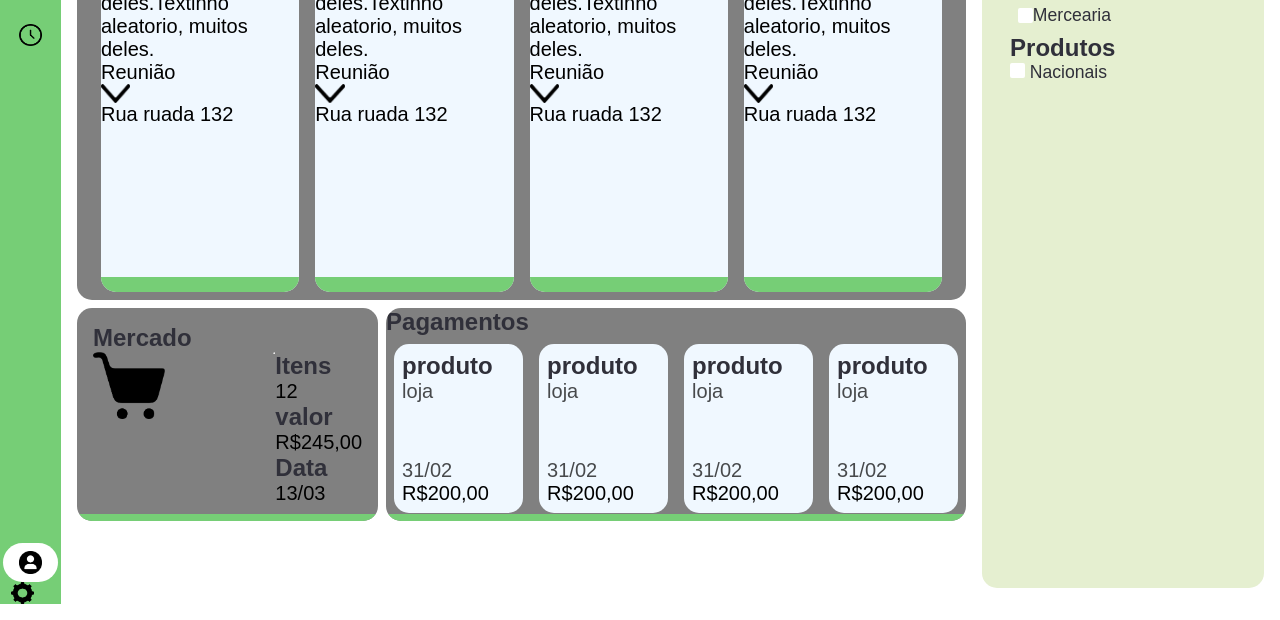
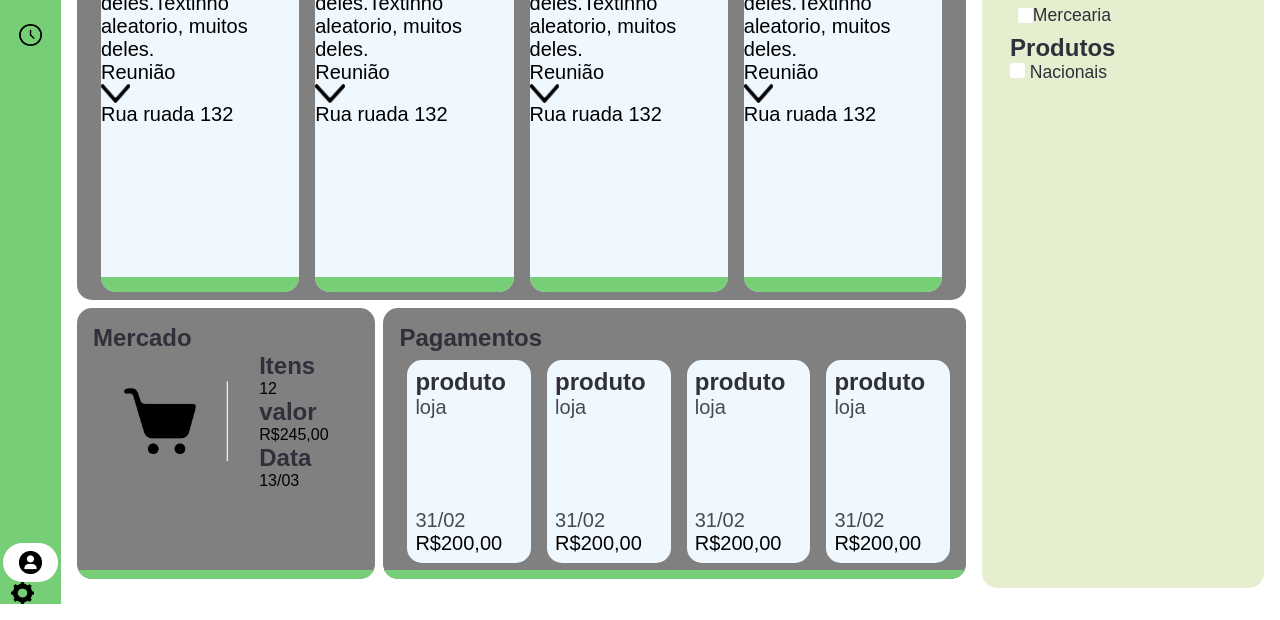
Before and after one commit to Alv-Rod/Cida-Agenda-Inteligente, a plain HTML site: page painel.html in a window 1280 px wide. Shown: the part 196-816 px from the top of the page. Drawn offline with Linux system fonts and the light colour scheme.

Commit message:
Update main.css

```diff
--- a/css/main.css
+++ b/css/main.css
@@ -19,6 +19,7 @@
 
 #card-bottom{
     display: flex;
+    height: 33.9%;
 }
 
 .cart{
@@ -45,12 +46,32 @@
     height: 100%;
 }
 
+#market-content{
+    align-items: center;
+}
+
 #cart-supreme-div{
     display: flex;
+    justify-content: space-evenly;
+    align-items: center;
+}
+#market-line{
+    display: flex;
+    height: 5rem;
 }
 
+#market-description p{
+    font-size: 2vh;
+}
+
+
+
 #cart-supreme-div img{
-    width: 40%;
+    width: 4.5rem;
+}
+
+.payment-card{
+    padding: 1rem 0.5rem 0.5rem 1rem;
 }
 
 .carrousel-payment{
```
